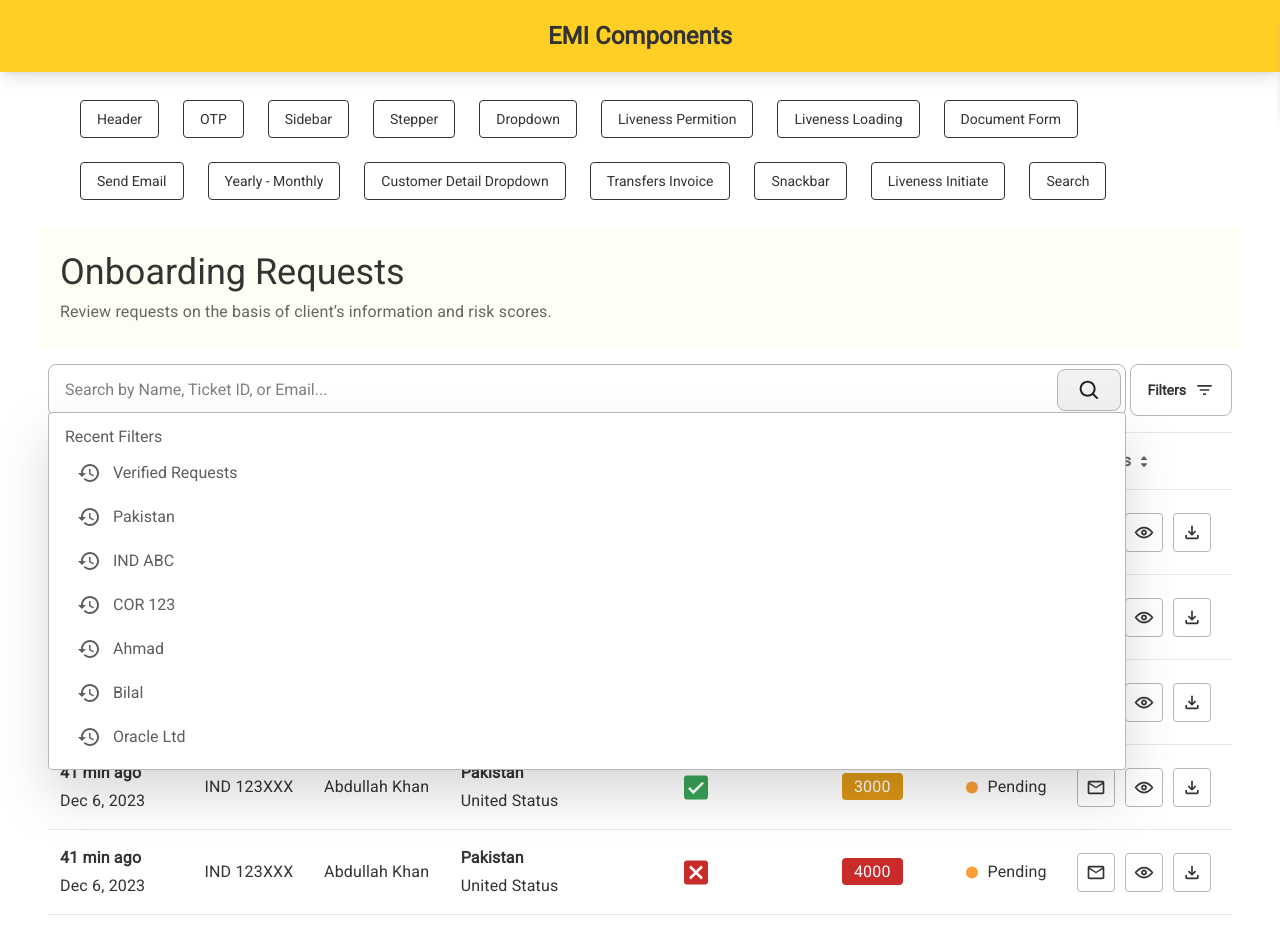
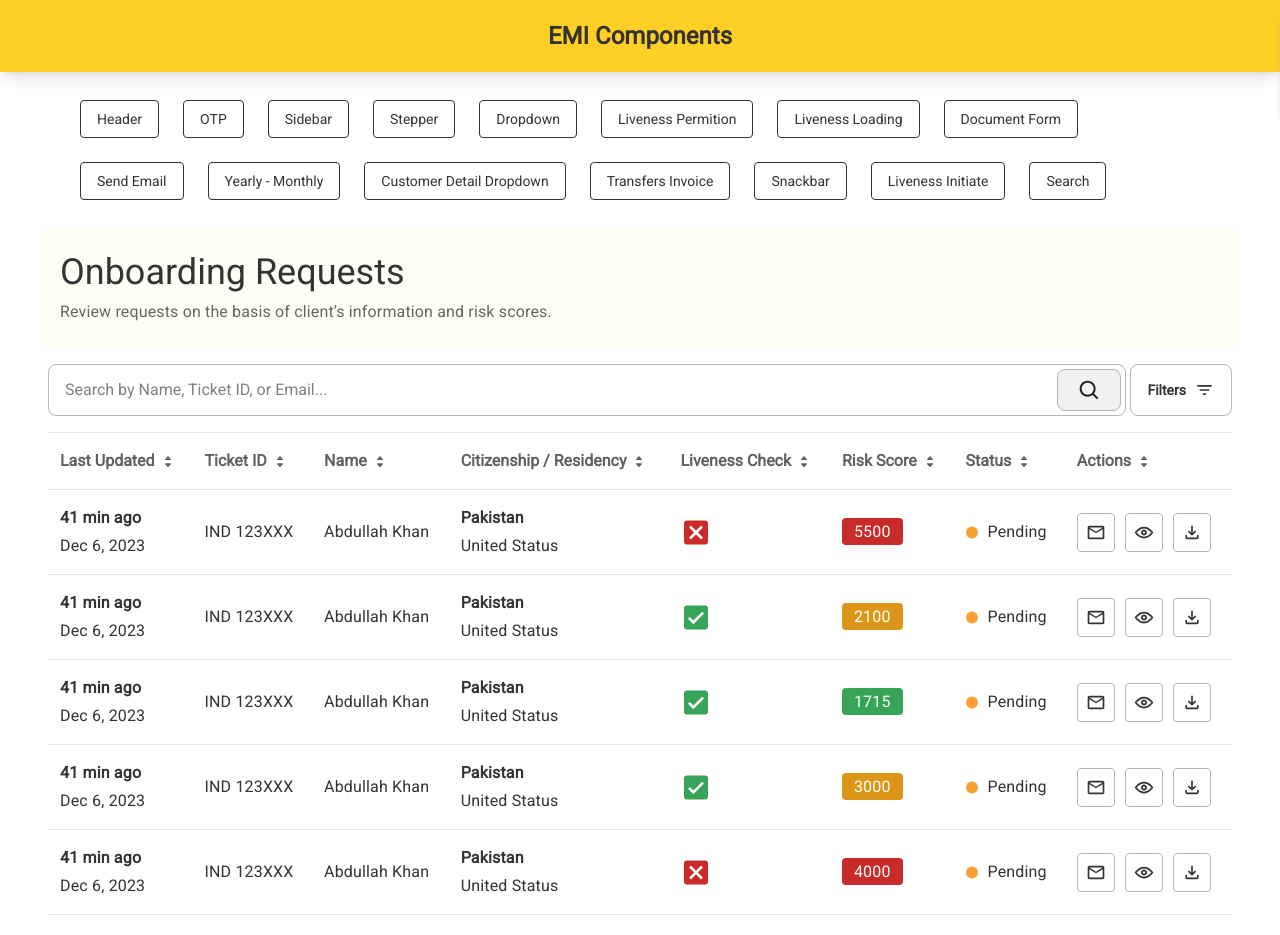
Before and after one commit to MuaviyaImran/EMI-vue, a Vue app: page /search in a window 1280 px wide. Built offline with nearby package versions, Linux system fonts and the light colour scheme.

Commit message:
set Show DropDown bool false

```diff
--- a/src/components/Search.vue
+++ b/src/components/Search.vue
@@ -551,7 +551,7 @@
 </template>
 <script setup>
 import { ref, watch } from "vue";
-let showSearchDropdown = ref(true);
+let showSearchDropdown = ref(false);
 let showFilterDropdown = ref(false);
 
 const showSearchDropdownSetter = () => {
```
